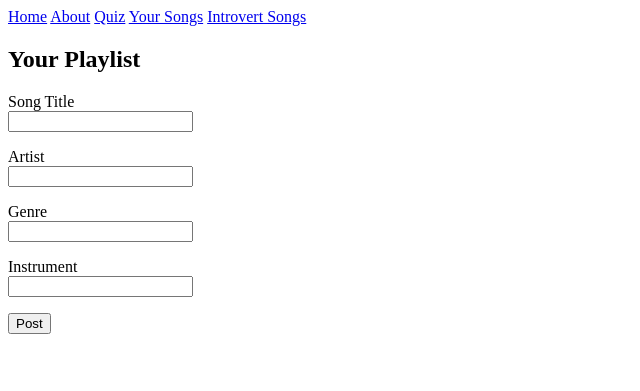
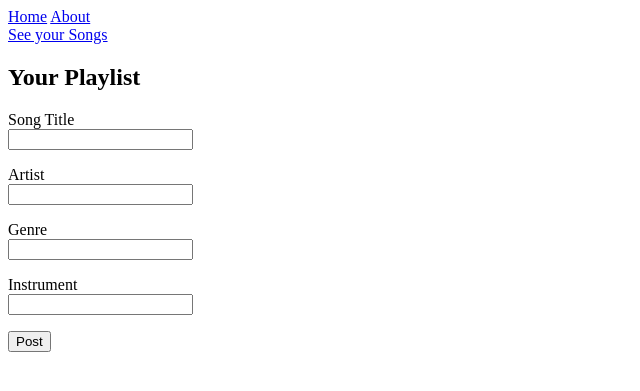
Before and after one commit to misbahmehmood/Fundamental-Project-, a Flask app: page /extravert in a window 1280 px wide. Shown: the top 391 px of the page, without its empty margins (0-640 px from the left). Run offline with Flask 2, Linux system fonts and the light colour scheme.

Commit message:
navbar sorted

```diff
--- a/application/routes.py
+++ b/application/routes.py
@@ -63,7 +63,14 @@ def update(id):
             to_update.genre=form.genre.data,
             to_update.instrument=form.instrument.data
             db.session.commit()
-            return redirect (url_for('home'))
+            return redirect (url_for('extravert_read'))
+        else:
+            print(form.errors)
+    else:
+        form.title.data=to_update.title
+        form.artist.data=to_update.artist
+        form.genre.data=to_update.genre
+        form.instrument.data=to_update.instrument
 
     return render_template('extravert_new.html', title='Update', form=form, update=to_update)
 
@@ -73,7 +80,7 @@ def delete(id):
 
     db.session.delete(to_delete)
     db.session.commit()
-    return redirect(url_for('home'))
+    return redirect(url_for('extravert_read'))
 
 
 @app.route('/introvert', methods=['GET', 'POST'])
@@ -111,6 +118,13 @@ def introvert_update(id):
             to_update.instrument=form.instrument.data
             db.session.commit()
             return redirect (url_for('introvert_add'))
+        else:
+            print(form.errors)
+    else:
+        form.title.data=to_update.title
+        form.artist.data=to_update.artist
+        form.genre.data=to_update.genre
+        form.instrument.data=to_update.instrument
 
     return render_template('introvert_update.html', title='Update', form=form, update=to_update)
 
--- a/application/templates/extravert.html
+++ b/application/templates/extravert.html
@@ -1,6 +1,9 @@
 {% extends 'layout.html' %}
 
 {% block body_content %}
+<nav>
+    <a href="{{ url_for('extravert_read') }}">See your Songs</a>
+</nav>
 <h1>Your Playlist</h1>
 
 <form  method= 'POST' action= ''>
--- a/application/templates/extravert_new.html
+++ b/application/templates/extravert_new.html
@@ -1,6 +1,9 @@
 {% extends 'layout.html' %}
 
 {% block body_content %}
+<nav>
+    <a href="{{ url_for('extravert_read') }}">See your Songs</a>
+</nav>
 <h1>Update your Song</h1>
 
 <form  method= 'POST' action= '/update/{{update.id}}'>
--- a/application/templates/extravert_read.html
+++ b/application/templates/extravert_read.html
@@ -2,6 +2,9 @@
 
 
 {% block body_content %}
+<nav>
+    <a href="{{ url_for('extravert') }}">Add more</a>
+</nav>
     {% for song in songs %}
             <hr>
     <h4>{{ song.title }}</h4>
--- a/application/templates/introvert_add.html
+++ b/application/templates/introvert_add.html
@@ -3,6 +3,9 @@
 
 
 {% block body_content %}
+<nav>
+        <a href="{{ url_for('introvert') }}">Add more Songs</a>
+
 {% for song in songs %}
                 <hr>
 		<h4>{{ song.title }}</h4>
--- a/application/templates/introvert_update.html
+++ b/application/templates/introvert_update.html
@@ -1,6 +1,9 @@
 {% extends 'layout.html' %}
 
 {% block body_content %}
+<nav>
+    <a href="{{ url_for('introvert_add') }}">See your Songs</a>
+</nav>
 <h1>Update your Song</h1>
 
 <form  method= 'POST' action= '/introvert/update/{{update.id}}'>
--- a/application/templates/layout.html
+++ b/application/templates/layout.html
@@ -6,11 +6,9 @@
 	</head>
 	<body>
 		<nav>
-			<a href="{{ url_for('home') }}">Home</a>
-			<a href="{{ url_for('about') }}">About</a>
-			<a href="{{ url_for('quiz') }}">Quiz</a>
-			<a href="{{ url_for('extravert') }}">Your Songs</a>
-			<a href="{{ url_for('introvert') }}">Introvert Songs</a>
+				<a href="{{ url_for('home') }}">Home</a>
+				<a href="{{ url_for('about') }}">About</a>
+
 	{% block body_content %}{% endblock %}
 	</body>
 </html>
```
